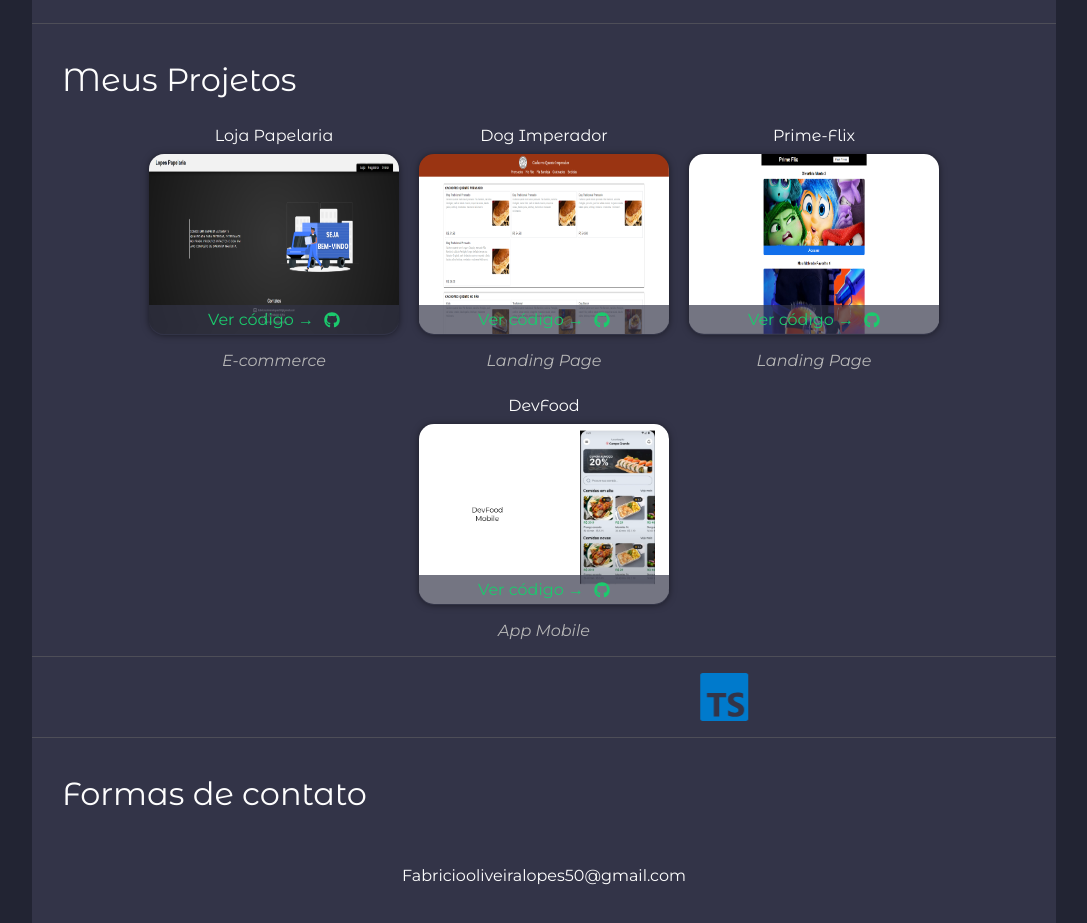
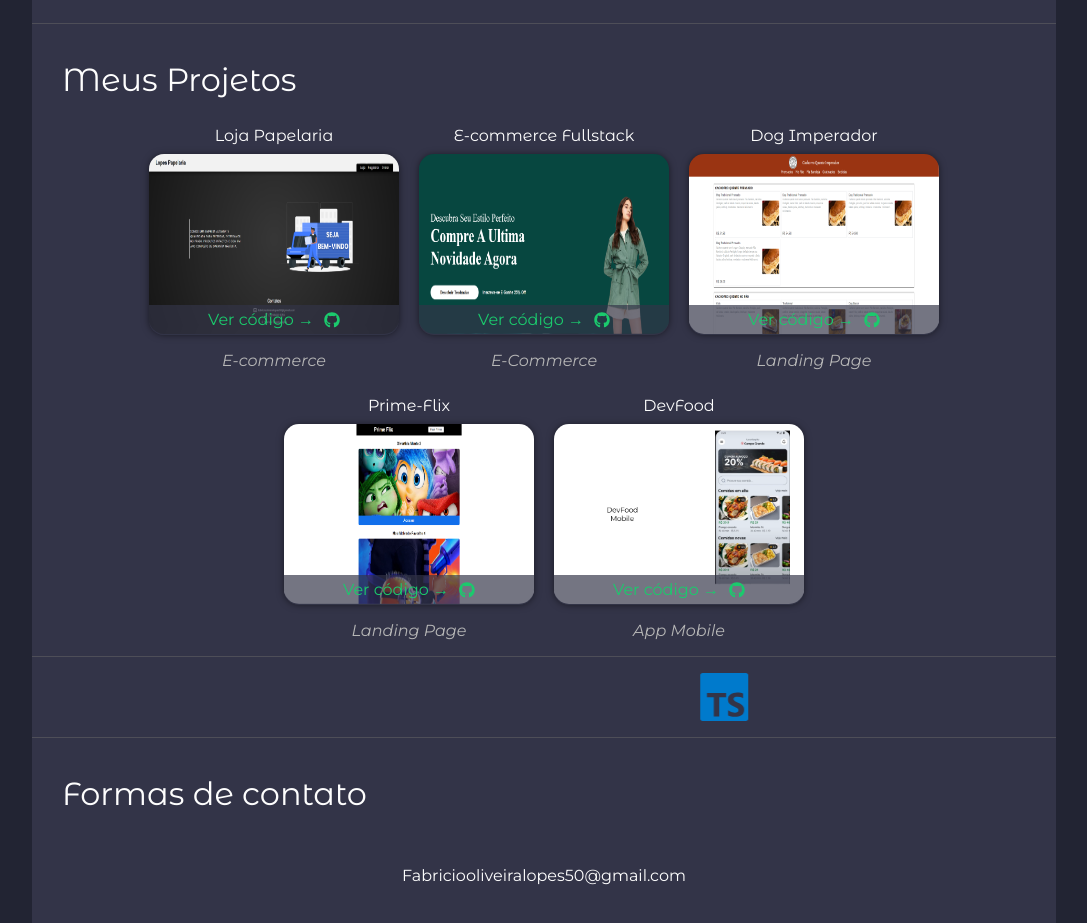
Before and after one commit to Fabrioco/Portfolio, a React (Vite) app: page / in a window 1280 px wide. Shown: the part 1680-2603 px from the top of the page, without its empty margins (96-1183 px from the left). Built offline with nearby package versions, Linux system fonts and the light colour scheme.

Commit message:
:sparkles: feat: Adição de projeto e-commerce fullstack

```diff
--- a/src/components/Projects/components/listProject/index.tsx
+++ b/src/components/Projects/components/listProject/index.tsx
@@ -4,6 +4,7 @@
 import dog from "../../../../assets/images/dog.png";
 import flix from "../../../../assets/images/flix.png";
 import devfood from "../../../../assets/images/devfood.png";
+import ecommerce from "../../../../assets/images/eCommerce.png";
 
 export default function ListProjects() {
   return (
@@ -13,6 +14,12 @@
         img={loja}
         link="https://github.com/Fabrioco/Loja"
         desc="E-commerce"
+      />
+      <Project
+        title="E-commerce Fullstack"
+        img={ecommerce}
+        link="https://github.com/Fabrioco/e-commerce-fullstack"
+        desc="E-Commerce"
       />
       <Project
         title="Dog Imperador"
```
Also changed, not shown: src/assets/images/eCommerce.png (added).
